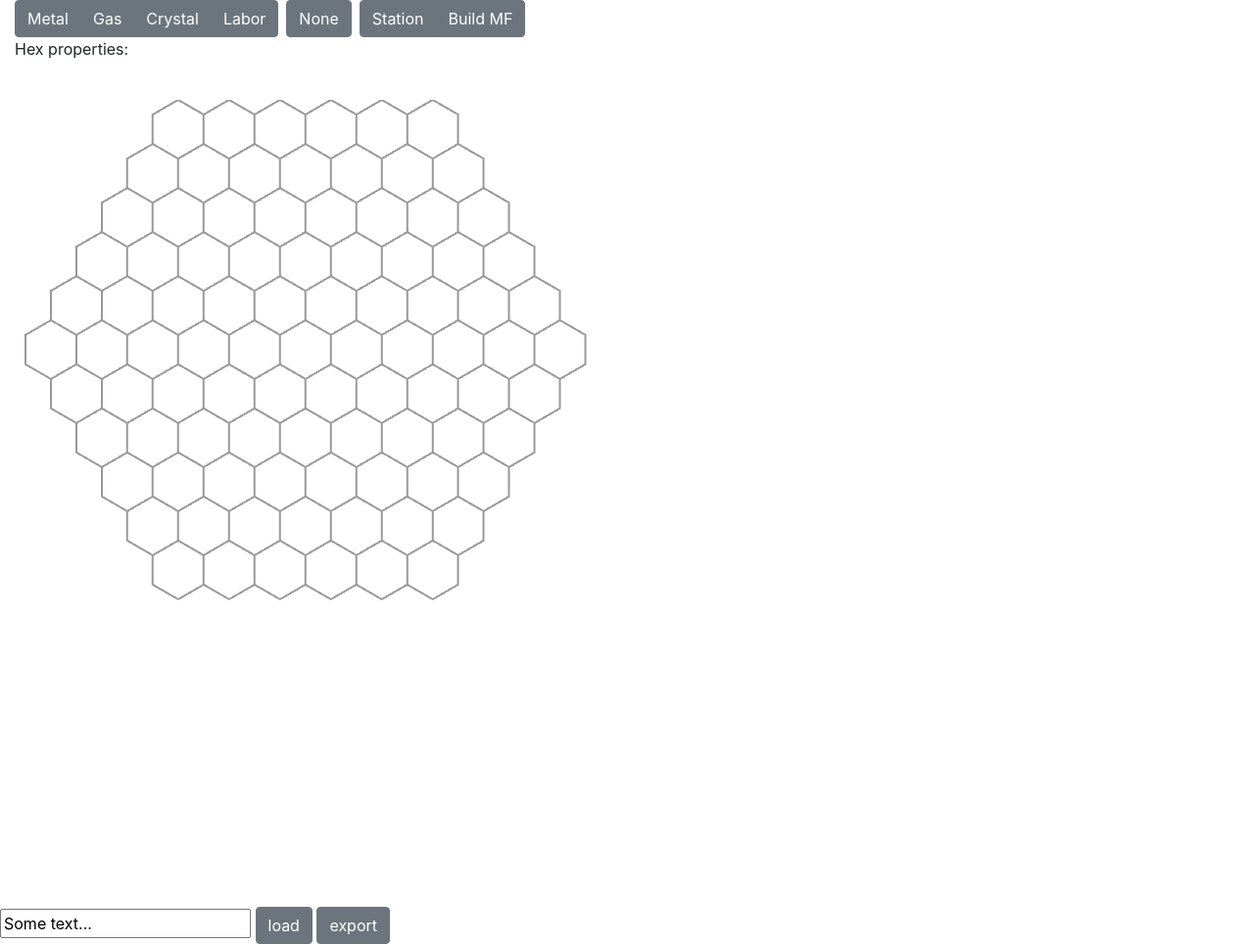
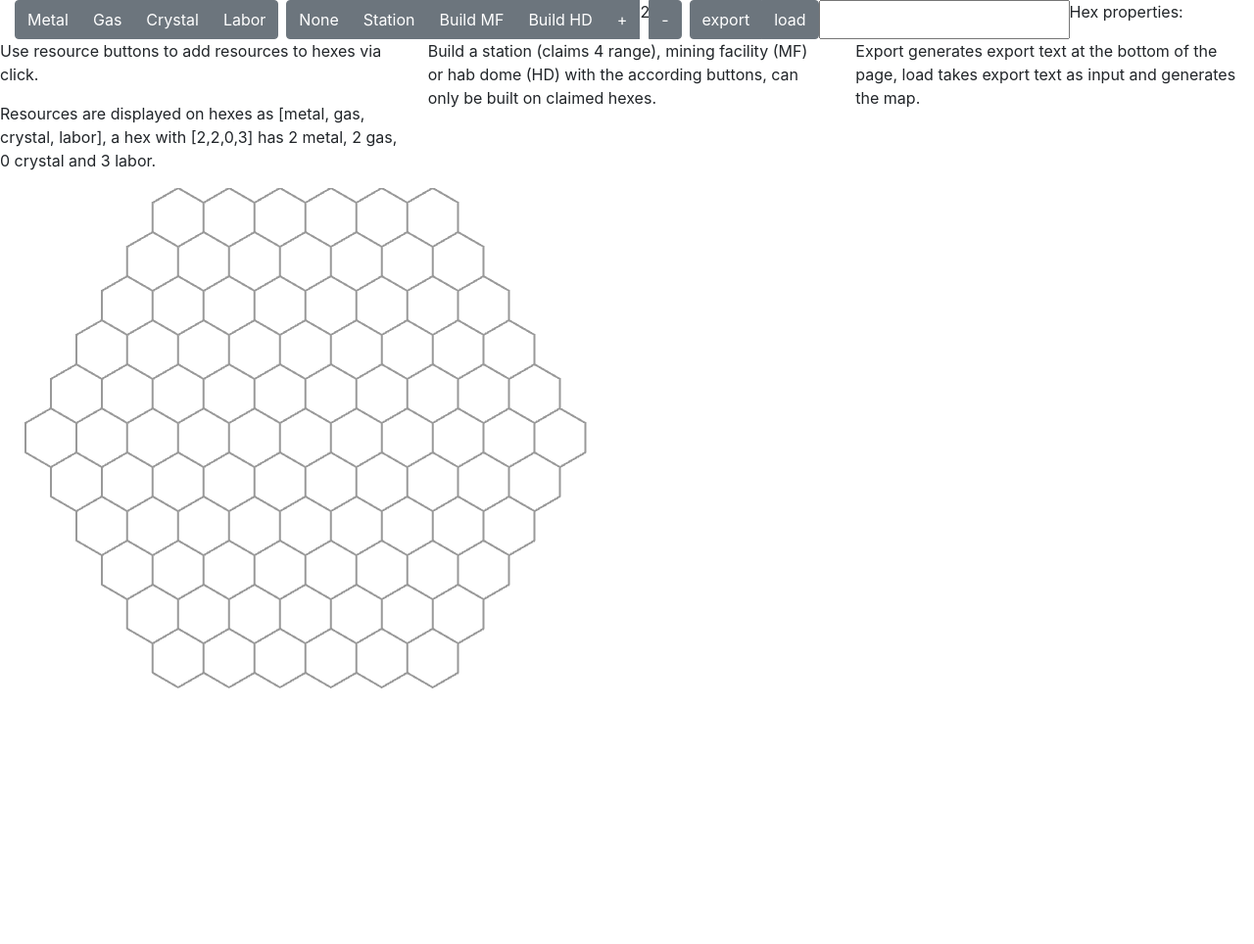
Before and after one commit to xedir/starborne-helper, a website: page public/index.html in a window 1280 px wide. Shown: the whole page at 98% size. After the commit the page ends 800 px from the top, so only its background shows below. Drawn offline with nearby package versions, Linux system fonts and the light colour scheme.

Commit message:
Mining facility and hab dome + range setting added

```diff
--- a/public/index.html
+++ b/public/index.html
@@ -21,19 +21,37 @@
                 </div>
                 <div class="btn-group mr-2" role="group" aria-label="Second group">
                     <button type="button" class="btn btn-secondary" onclick="rssSelect(value)" value="none">None</button>
+                    <button type="button" class="btn btn-secondary" onclick="rssSelect(value)" value="station">Station</button>
+                    <button type="button" class="btn btn-secondary" onclick="build(value)" value="buildMF">Build MF</button>
+                    <button type="button" class="btn btn-secondary" onclick="build(value)" value="buildHD">Build HD</button>
+                    <button type="button" class="btn btn-secondary" onclick="increaseRange()">+</button>
+                    <p id="range">2</p>
+                    <button type="button" class="btn btn-secondary" onclick="decreaseRange()">-</button>
                 </div>
                 <div class="btn-group" role="group" aria-label="Third group">
-                    <button type="button" class="btn btn-secondary" onclick="rssSelect(value)" value="station">Station</button>
-
-                    <button type="button" class="btn btn-secondary" onclick="build(value)" value="buildMF">Build MF</button>
+                    <button type="button" class="btn btn-secondary" onclick="exportGrid()" value="labor">export</button>
+                    <button type="button" class="btn btn-secondary" onclick="loadGrid()" value="labor">load</button>
+                </div>
+                <input type="text" id="myText" value="">
+                <div>
+                    <p id="p1">Hex properties:</p>
                 </div>
             </div>
-            <p id="p1">Hex properties:</p>
-
-
-          </div>
         </div>
 
+        <div class="row">
+                <div class="col-md-4">
+                    <p>Use resource buttons to add resources to hexes via click.</p>
+                    <p>Resources are displayed on hexes as [metal, gas, crystal, labor], a hex with [2,2,0,3] has 2 metal, 2 gas, 0 crystal and 3 labor.</p>
+                </div>
+                <div class="col-md-4">
+                    <p>Build a station (claims 4 range), mining facility (MF) or hab dome (HD) with the according buttons, can only be built on claimed hexes.</p>
+
+                </div>
+                <div class="col-md-4">
+                    <p>Export generates export text at the bottom of the page, load takes export text as input and generates the map.</p>
+
+                </div>
     </div>
     <br>
 
@@ -41,10 +59,6 @@
         <div id="map" class="col-md-12"></div>
     </div>
 
-    <br>
-    <input type="text" id="myText" value="Some text...">
-    <button type="button" class="btn btn-secondary" onclick="loadGrid()" value="labor">load</button>
-    <button type="button" class="btn btn-secondary" onclick="exportGrid()" value="labor">export</button>
     <p id="exportText"></p>
 
 </body>
--- a/public/js/builder.js
+++ b/public/js/builder.js
@@ -1,4 +1,6 @@
 function build(value) {
+
+    var range=document.getElementById("range").innerHTML;
 
     switch (value) {
 
@@ -12,13 +14,41 @@ function build(value) {
             grid.forEach(element => {
                 if (!element.hasRss && !element.station && element.claimed) {
                     var count = 0;
-                    var harvest = grid.hexesInRange(element, 1, false);
+                    var harvest = grid.hexesInRange(element, 3, false);
+                    harvest.forEach(hex => {
+                        if(hex.metal){count=count+hex.metal}
+                        if(hex.gas){count=count+hex.gas}
+                        if(hex.crystal) {count=count+hex.crystal}
+                        if(hex.labor){count=count+hex.labor}
+                    })
+                    if (count >= highscore) {
+                        highscore = count;
+                        candidate = element;
+                        console.log(highscore);
+                    }
+
+                }
+            })
+            console.log(range);
+            candidate.building = 'mf';
+            candidate.yield = highscore;
+            candidate.drawHex();
+
+        }
+        break;
+
+        case 'buildHD': {
+            const hex = grid.get(0);
+
+            var candidate = grid[0];
+            var highscore = 0;
+
+            grid.forEach(element => {
+                if (!element.hasRss && !element.station && element.claimed) {
+                    var count = 0;
+                    var harvest = grid.hexesInRange(element, 4, false);
 
                     harvest.forEach(hex => {
-
-                            hex.metal ? count=count+hex.metal : count+0;
-                            hex.gas ? count=count+hex.gas : count+0;
-                            hex.crystal ? count=count+hex.crystal : count+0;
                             hex.labor ? count=count+hex.labor : count+0;
 
                     })
@@ -30,12 +60,13 @@ function build(value) {
                 }
             })
 
-            candidate.building = 'mf';
+            candidate.building = 'HD';
             candidate.yield = highscore;
             candidate.drawHex();
 
+
         }
-            break;
+        break;
 
 
     }
--- a/public/js/main.js
+++ b/public/js/main.js
@@ -70,14 +70,22 @@ const Hex = Honeycomb.extendHex({
         returnObject.building = this.building;
         returnObject.yield = this.yield;
 
-
         return returnObject;
-
     }
 
+})
 
+function increaseRange(){
+    var range=document.getElementById("range").innerHTML;
+    range++;
+    document.getElementById("range").innerHTML = range;
+}
 
-})
+function decreaseRange(){
+    var range=document.getElementById("range").innerHTML;
+    document.getElementById("range").innerHTML = range-1;
+}
+
 
 const Grid = Honeycomb.defineGrid(Hex)
 
```
